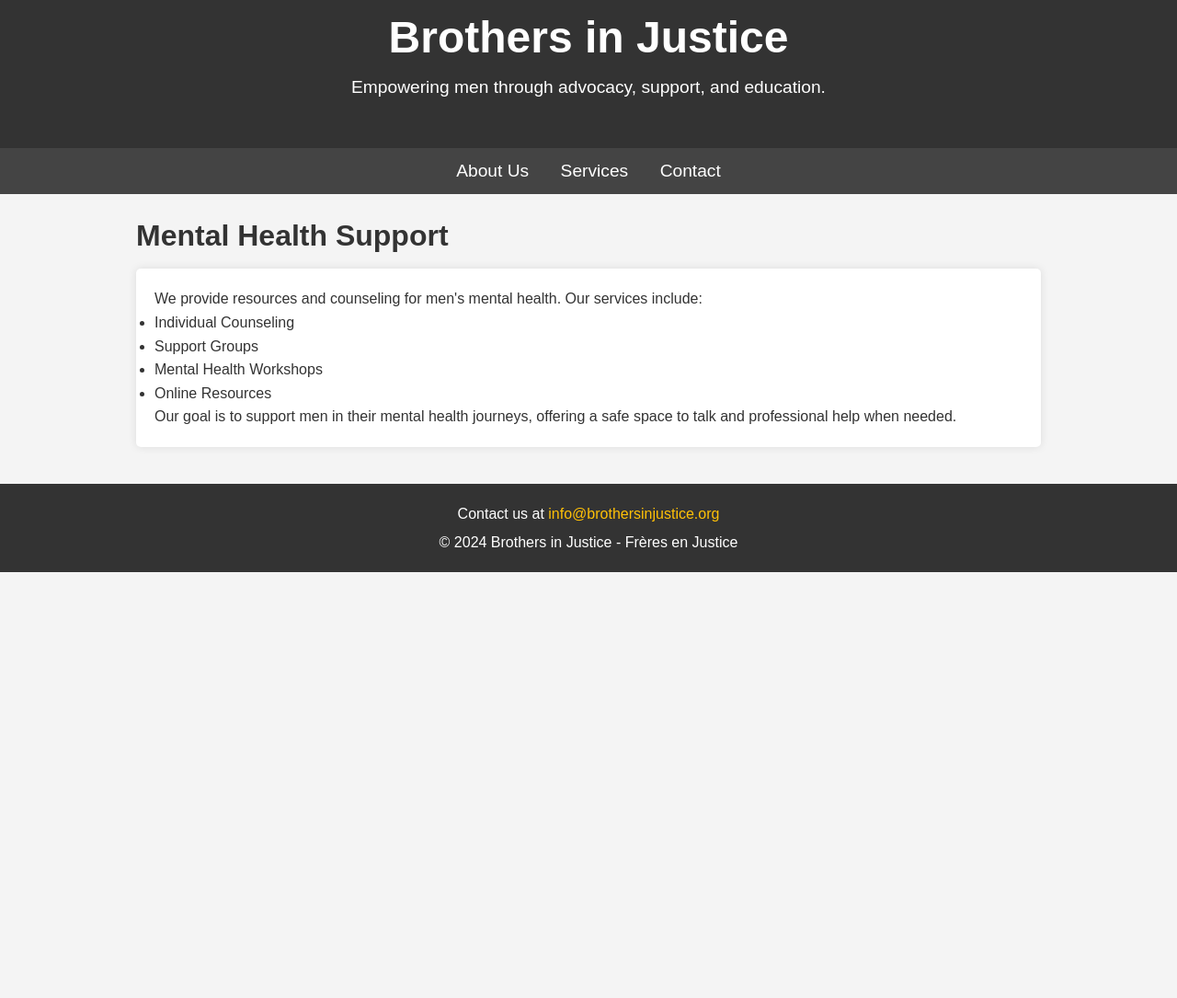
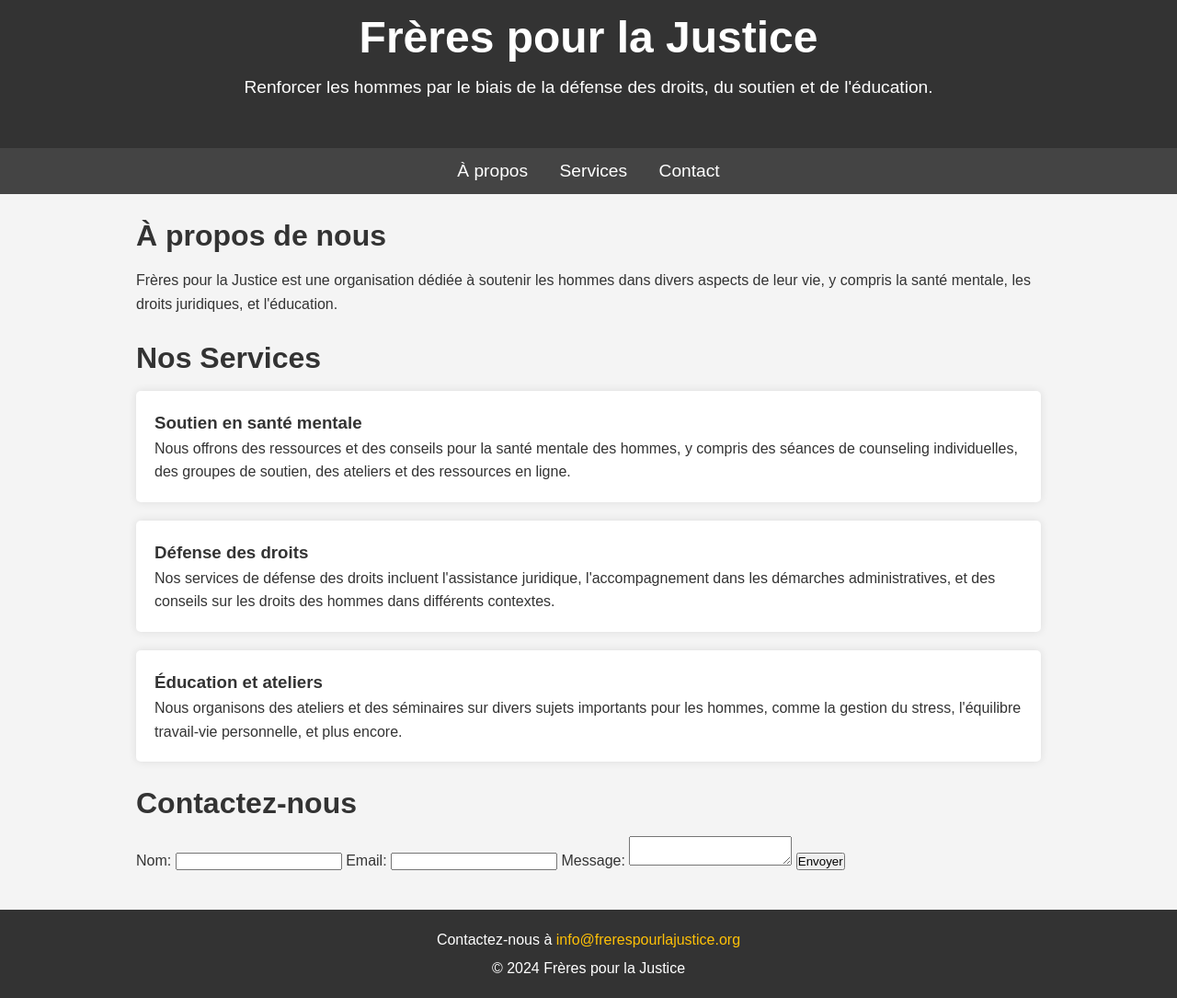
Before and after one commit to Werqzy/brothersinjustice, a plain HTML site: page index.html in a window 1280 px wide. Shown: the part 47-1132 px from the top of the page at 92% size. Before the commit the page ends 800 px from the top, so only its background shows below. Drawn offline with Linux system fonts and the light colour scheme; files that its build step writes are made by us from their sources.

Commit message:
Update index.html

```diff
--- a/index.html
+++ b/index.html
@@ -3,20 +3,20 @@
 <head>
     <meta charset="UTF-8">
     <meta name="viewport" content="width=device-width, initial-scale=1.0">
-    <title>Mental Health Support - Brothers in Justice</title>
+    <title>Frères pour la Justice</title>
     <link rel="stylesheet" href="styles.css">
 </head>
 <body>
     <header>
         <div class="container">
-            <h1>Brothers in Justice</h1>
-            <p>Empowering men through advocacy, support, and education.</p>
+            <h1>Frères pour la Justice</h1>
+            <p>Renforcer les hommes par le biais de la défense des droits, du soutien et de l'éducation.</p>
         </div>
     </header>
     <nav>
         <div class="container">
             <ul>
-                <li><a href="#about">About Us</a></li>
+                <li><a href="#about">À propos</a></li>
                 <li><a href="#services">Services</a></li>
                 <li><a href="#contact">Contact</a></li>
             </ul>
@@ -24,27 +24,44 @@
     </nav>
     <main>
         <div class="container">
+            <section id="about">
+                <h2>À propos de nous</h2>
+                <p>Frères pour la Justice est une organisation dédiée à soutenir les hommes dans divers aspects de leur vie, y compris la santé mentale, les droits juridiques, et l'éducation.</p>
+            </section>
             <section id="services">
-                <h2>Mental Health Support</h2>
+                <h2>Nos Services</h2>
                 <div class="service">
-                    <p>We provide resources and counseling for men's mental health. Our services include:</p>
-                    <ul>
-                        <li>Individual Counseling</li>
-                        <li>Support Groups</li>
-                        <li>Mental Health Workshops</li>
-                        <li>Online Resources</li>
-                    </ul>
-                    <p>Our goal is to support men in their mental health journeys, offering a safe space to talk and professional help when needed.</p>
+                    <h3>Soutien en santé mentale</h3>
+                    <p>Nous offrons des ressources et des conseils pour la santé mentale des hommes, y compris des séances de counseling individuelles, des groupes de soutien, des ateliers et des ressources en ligne.</p>
                 </div>
+                <div class="service">
+                    <h3>Défense des droits</h3>
+                    <p>Nos services de défense des droits incluent l'assistance juridique, l'accompagnement dans les démarches administratives, et des conseils sur les droits des hommes dans différents contextes.</p>
+                </div>
+                <div class="service">
+                    <h3>Éducation et ateliers</h3>
+                    <p>Nous organisons des ateliers et des séminaires sur divers sujets importants pour les hommes, comme la gestion du stress, l'équilibre travail-vie personnelle, et plus encore.</p>
+                </div>
+            </section>
+            <section id="contact">
+                <h2>Contactez-nous</h2>
+                <form action="#" method="post">
+                    <label for="name">Nom:</label>
+                    <input type="text" id="name" name="name" required>
+                    <label for="email">Email:</label>
+                    <input type="email" id="email" name="email" required>
+                    <label for="message">Message:</label>
+                    <textarea id="message" name="message" required></textarea>
+                    <button type="submit">Envoyer</button>
+                </form>
             </section>
         </div>
     </main>
     <footer>
         <div class="container">
-            <p>Contact us at <a href="mailto:info@brothersinjustice.org">info@brothersinjustice.org</a></p>
-            <p>&copy; 2024 Brothers in Justice - Frères en Justice</p>
+            <p>Contactez-nous à <a href="mailto:info@frerespourlajustice.org">info@frerespourlajustice.org</a></p>
+            <p>&copy; 2024 Frères pour la Justice</p>
         </div>
     </footer>
-    <script src="script.js"></script>
 </body>
 </html>
```
